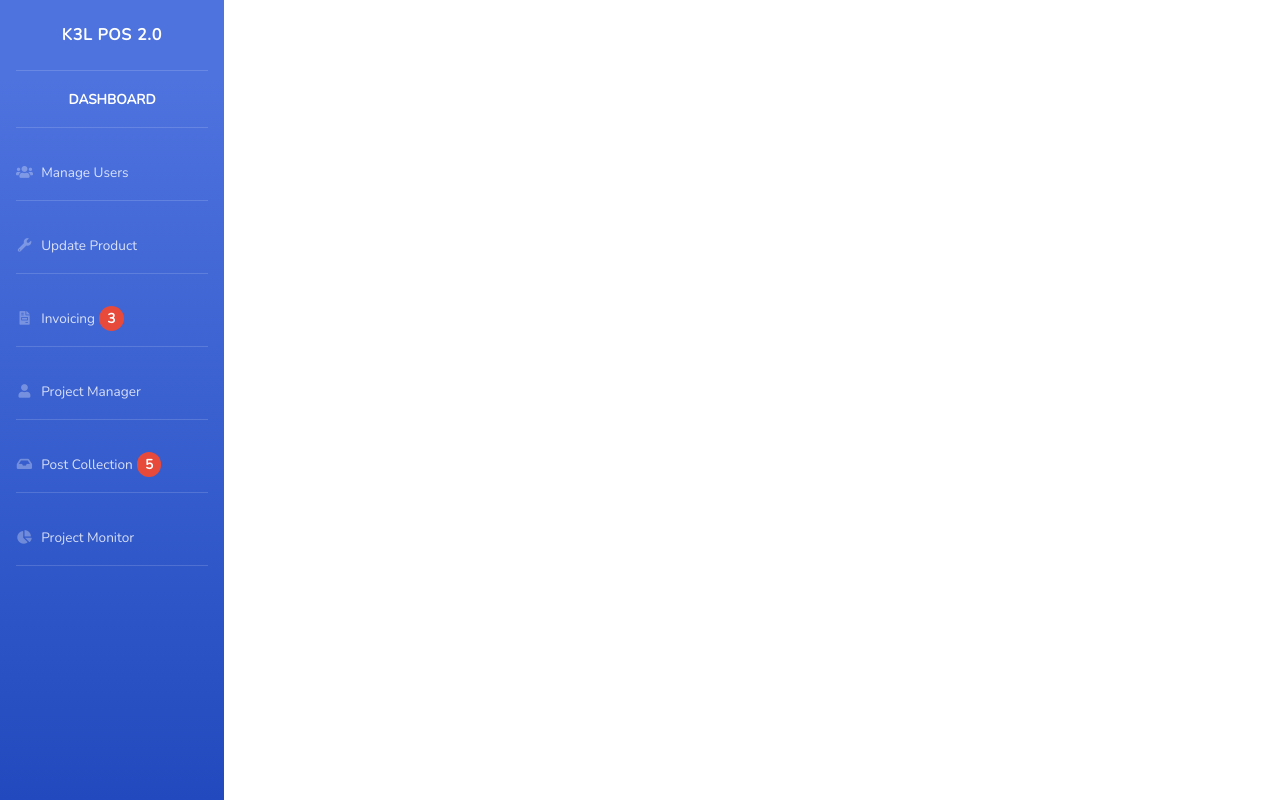
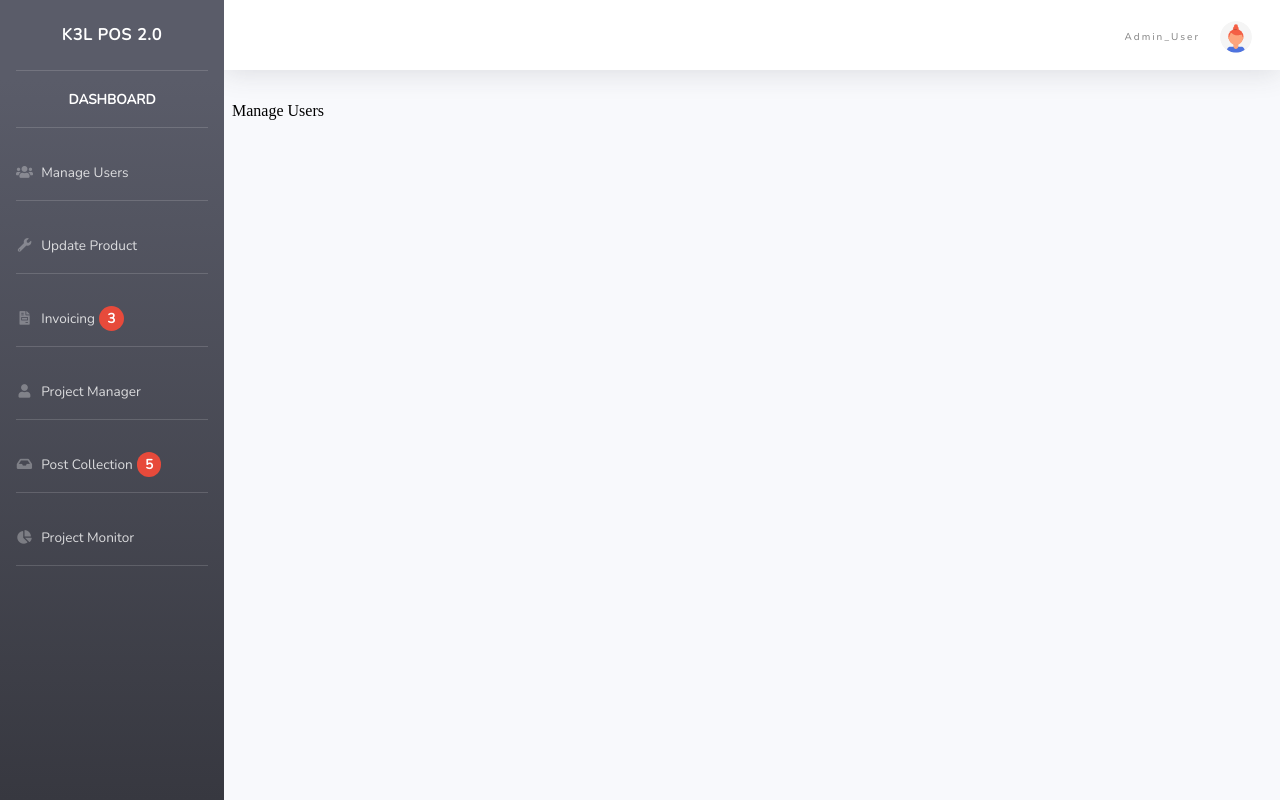
Before and after one commit to charled20/ojt_k3l_pos, a PHP site: page / in a window 1280 px wide. Run offline with PHP 8.4, Linux system fonts and the light colour scheme.

Commit message:
update 3-14-22
-added iframe functionality
-added several pages for dashboard functionality
-added prototype invoicing page / UI

```diff
--- a/index.php
+++ b/index.php
@@ -18,9 +18,9 @@
 </head>
 <body>
 
-<div> <!-- First Div-->
+<div id="wrapper"> <!-- First Div-->
     <!-- First UL-->
-    <ul class="navbar-nav bg-gradient-primary sidebar sidebar-dark accordion" id="accordionSidebar">
+    <ul class="navbar-nav bg-gradient-dark sidebar sidebar-dark accordion" id="accordionSidebar">
 
     <!-- Sidebar - Brand -->
     <a class="sidebar-brand d-flex align-items-center justify-content-center" href="#">
@@ -49,7 +49,7 @@
     <!-- Nav Item - Manage Users -->
 
     <li class="nav-item">
-        <a class="nav-link collapsed" href="#"
+        <a class="nav-link collapsed" href="pages/manage-users.php"
             aria-expanded="true" aria-controls="collapseInbox" target="accounts_iframe">
             <i class="fas fa-fw fa-users">
             </i>
@@ -62,7 +62,7 @@
     <!-- Nav Item - Update Product -->
 
     <li class="nav-item">
-        <a class="nav-link collapsed" href="#"
+        <a class="nav-link collapsed" href="pages/update-product.php"
             aria-expanded="true" aria-controls="collapseInbox" target="accounts_iframe">
             <i class="fas fa-fw fa-wrench">
             </i>
@@ -75,7 +75,7 @@
     <!-- Nav Item - Invoicing -->
 
     <li class="nav-item">
-        <a class="nav-link collapsed" href="#"
+        <a class="nav-link collapsed" href="pages/invoicing.php"
             aria-expanded="true" aria-controls="collapseInbox" target="accounts_iframe">
             <i class="fas fa-fw fa-file-invoice">
             </i>
@@ -89,7 +89,7 @@
     <!-- Nav Item - Project Manager -->
 
     <li class="nav-item">
-        <a class="nav-link collapsed" href="#"
+        <a class="nav-link collapsed" href="pages/project-manager.php"
             aria-expanded="true" aria-controls="collapseInbox" target="accounts_iframe">
             <i class="fas fa-fw fa-user">
             </i>
@@ -102,7 +102,7 @@
     <!-- Nav Item - Post Collection -->
 
     <li class="nav-item">
-        <a class="nav-link collapsed" href="#"
+        <a class="nav-link collapsed" href="pages/post-collection.php"
             aria-expanded="true" aria-controls="collapseInbox" target="accounts_iframe">
             <i class="fas fa-fw fa-inbox">
             </i>
@@ -116,7 +116,7 @@
     <!-- Nav Item - Project Monitor -->
 
     <li class="nav-item">
-        <a class="nav-link collapsed" href="#"
+        <a class="nav-link collapsed" href="pages/project-monitor.php"
             aria-expanded="true" aria-controls="collapseInbox" target="accounts_iframe">
             <i class="fas fa-fw fa-chart-pie">
             </i>
@@ -130,7 +130,53 @@
 
     <!-- End of Sidebar -->
 
+<!-- Content Wrapper -->
+<div id="content-wrapper" class="d-flex flex-column">
 
+    <!-- Main Content -->
+    <div id="content">
+
+        <!-- Topbar (White) -->
+        <nav class="navbar navbar-expand navbar-light bg-white topbar mb-4 static-top shadow">
+
+            <!-- Sidebar Toggle (Topbar) -->
+            <button id="sidebarToggleTop" class="btn btn-link d-md-none rounded-circle mr-3">
+                <i class="fa fa-bars"></i>
+            </button>
+
+            <!-- Topbar Navbar -->
+            <ul class="navbar-nav ml-auto">
+
+                <!-- Nav Item - User Information -->
+                <li class="nav-item dropdown no-arrow">
+                    <a class="nav-link dropdown-toggle" href="#" id="userDropdown" role="button"
+                        data-toggle="dropdown" aria-haspopup="true" aria-expanded="false">
+                        <span class="mr-2 d-none d-lg-inline text-gray-600 small">
+                        <div class="col-sm-12 minimal-text "> Admin_User </div>
+                        </span>
+
+                        <img class="dropdown img-profile rounded-circle"
+                            src="img/undraw_profile_3.svg">
+
+                    </a>
+
+                    <div class="dropdown-content">
+
+                              <a href="#" id="manage_accts" class="col-sm-8 manage-acc-button" data-toggle="modal" data-target="#manage_accounts"><p class="logout-text">MANAGE ACCOUNT</p></a>
+                              <hr class="mb-1">
+                              <a href="php/acct-logout.php" class="col-sm-8 logout-button"><p class="logout-text">LOGOUT</p></a>
+                    </div>
+                </li>
+            </ul>
+        </nav>
+        <!-- End of Topbar -->
+
+        <!-- Start of Iframe -->
+
+        <div class="embed-responsive embed-responsive-16by9" style="height: 80vh">
+        <iframe class="embed-responsive-item" src="pages/manage-users.php" name="accounts_iframe" id="accounts_iframe" allowfullscreen></iframe>
+        </div>
+        <!-- End of Iframe -->
 
 </div> <!-- First Div-->
 
--- /dev/null
+++ b/pages/manage-users.php
@@ -0,0 +1,12 @@
+<!DOCTYPE html>
+<html lang="en">
+<head>
+    <meta charset="UTF-8">
+    <meta http-equiv="X-UA-Compatible" content="IE=edge">
+    <meta name="viewport" content="width=device-width, initial-scale=1.0">
+    <title>Manage Users</title>
+</head>
+<body>
+    Manage Users
+</body>
+</html>
```
Also changed, not shown: pages/invoicing.php (added, +63 -0 lines), pages/post-collection.php (added, +12 -0 lines), pages/project-manager.php (added, +12 -0 lines), pages/project-monitor.php (added, +12 -0 lines), pages/update-product.php (added, +12 -0 lines), img/undraw_profile_3.svg (added).
